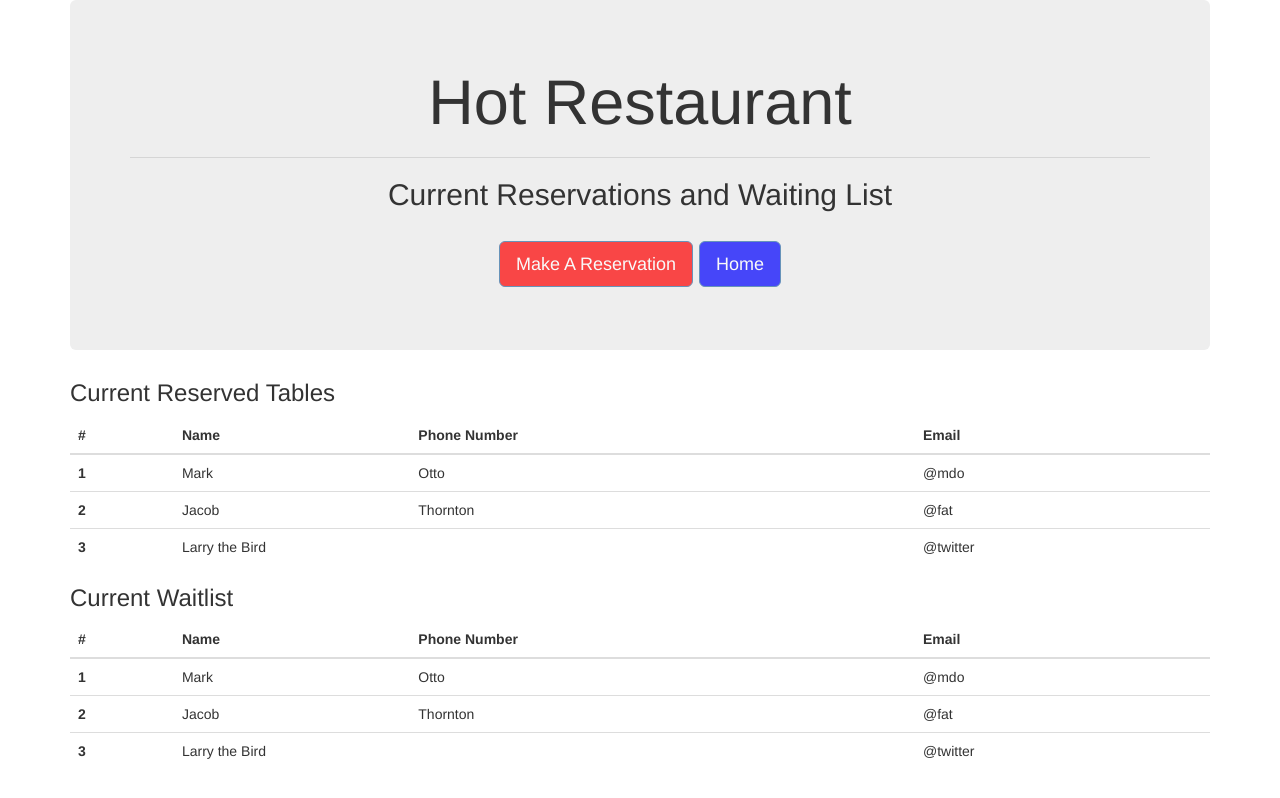
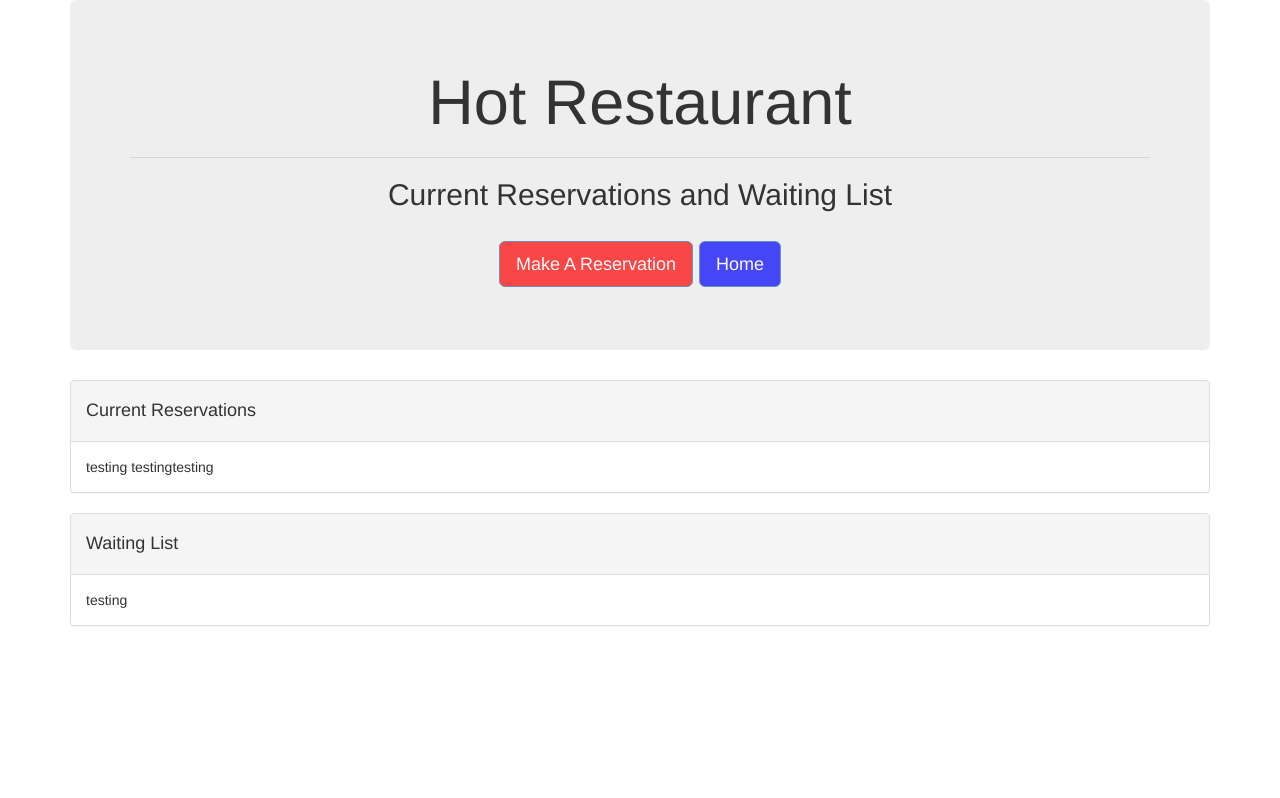
Before and after one commit to klanza/fire-restaurant-app, a website: page tables.html in a window 1280 px wide. Drawn offline with nearby package versions, Linux system fonts and the light colour scheme.

Commit message:
fixed home and tables

```diff
--- a/tables.html
+++ b/tables.html
@@ -7,6 +7,7 @@
   <!-- Latest compiled and minified CSS -->
   <link rel="stylesheet" href="https://maxcdn.bootstrapcdn.com/bootstrap/3.3.6/css/bootstrap.min.css">
   <link rel="stylesheet" type="text/css" href="./style.css">
+  <script src="https://code.jquery.com/jquery.js"></script>
 
 </head>
 
@@ -19,79 +20,38 @@
 			<hr class="my-4">
 			<h2>Current Reservations and Waiting List</h2>
 			<p class="lead">
-			    <a class="btn btn-primary btn-lg" id="reserve" href="./tables.html" role="button">Make A Reservation</a>
-			    <a class="btn btn-primary btn-lg" id="view" href="./home.html" role="button">Home</a>
+			    <a class="btn btn-primary btn-lg" id="reserve" href="./tables" role="button">Make A Reservation</a>
+			    <a class="btn btn-primary btn-lg" id="view" href="./home" role="button">Home</a>
 			</p>
 		</div>
-
-		<table class="table table-hover">
-			<header><h3>Current Reserved Tables</h3></header>
-			  <thead>
-			    <tr>
-			      <th scope="col">#</th>
-			      <th scope="col">Name</th>
-			      <th scope="col">Phone Number</th>
-			      <th scope="col">Email</th>
-			    </tr>
-			  </thead>
-			  <tbody>
-			    <tr>
-			      <th scope="row">1</th>
-			      <td>Mark</td>
-			      <td>Otto</td>
-			      <td>@mdo</td>
-			    </tr>
-			    <tr>
-			      <th scope="row">2</th>
-			      <td>Jacob</td>
-			      <td>Thornton</td>
-			      <td>@fat</td>
-			    </tr>
-			    <tr>
-			      <th scope="row">3</th>
-			      <td colspan="2">Larry the Bird</td>
-			      <td>@twitter</td>
-			    </tr>
-			  </tbody>
-		</table>
-
-		<table class="table table-hover">
-			<header><h3>Current Waitlist</h3></header>
-			  <thead>
-			    <tr>
-			      <th scope="col">#</th>
-			      <th scope="col">Name</th>
-			      <th scope="col">Phone Number</th>
-			      <th scope="col">Email</th>
-			    </tr>
-			  </thead>
-			  <tbody>
-			    <tr>
-			      <th scope="row">1</th>
-			      <td>Mark</td>
-			      <td>Otto</td>
-			      <td>@mdo</td>
-			    </tr>
-			    <tr>
-			      <th scope="row">2</th>
-			      <td>Jacob</td>
-			      <td>Thornton</td>
-			      <td>@fat</td>
-			    </tr>
-			    <tr>
-			      <th scope="row">3</th>
-			      <td colspan="2">Larry the Bird</td>
-			      <td>@twitter</td>
-			    </tr>
-			  </tbody>
-		</table>
+	<!--Panels instead of tables....-->
+	<!--panel for reservation-->
+        <div class="panel panel-default">
+          <div class="panel-heading">
+            <h4>Current Reservations</h4>
+          </div>
+          <div class="panel-body" id="reservedTables"></div>
+        </div>
+	<!--panel for waitlist-->
+        <div class="panel panel-default">
+          <div class="panel-heading">
+            <h4>Waiting List</h4>
+          </div>
+          <div class="panel-body" id="waitlist">
+          </div>
+        </div>
 
 	</div>
 
 </body>
 
 <script type="text/javascript">
+	//dummy data
+	$("#reservedTables").text("testing");
+	$("#reservedTables").append("\ntesting");
+	$("#reservedTables").append("testing");
 
+	$("#waitlist").text("testing");
 
 
 
```
Also changed, not shown: home.html (+2 -2 lines).
